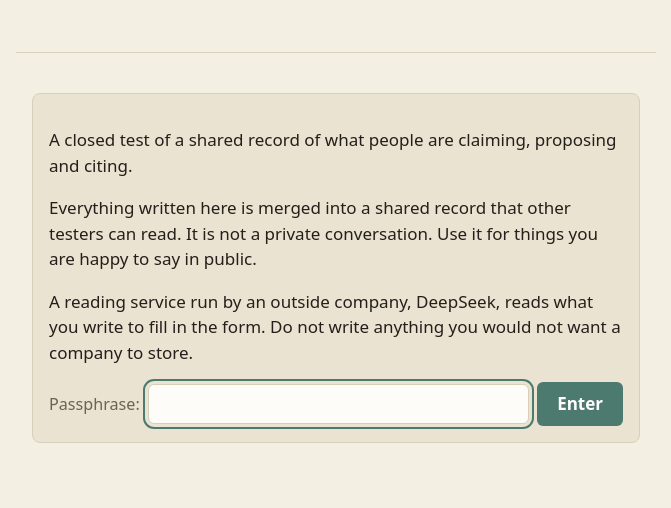
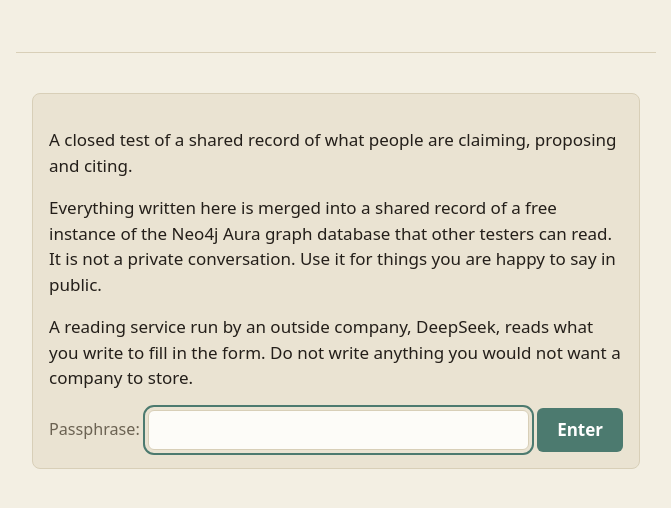
Before and after one commit to Jkintree2/open-collective-intelligence-demo, a FastAPI app: page /enter in a window 1280 px wide. Shown: the top 508 px of the page, without its empty margins (304-975 px from the left). Run offline with FastAPI, Linux system fonts and the light colour scheme; parts of the project's set-up code (start-up, migrations or seed data) failed here and were passed over.

Commit message:
Clarify shared record details in enter.html
Updated the description of shared record to specify Neo4j Aura.

```diff
--- a/app/templates/enter.html
+++ b/app/templates/enter.html
@@ -4,7 +4,7 @@
 <section class="card gate">
   <h1>{{ site_name }}</h1>
   <p>A closed test of a shared record of what people are claiming, proposing and citing.</p>
-  <p>Everything written here is merged into a shared record that other testers can read. It is not a private conversation. Use it for things you are happy to say in public.</p>
+  <p>Everything written here is merged into a shared record of a free instance of the Neo4j Aura graph database that other testers can read. It is not a private conversation. Use it for things you are happy to say in public.</p>
   <p>A reading service run by an outside company, DeepSeek, reads what you write to fill in the form. Do not write anything you would not want a company to store.</p>
   {% if message %}<p class="notice" role="alert">{{ message }}</p>{% endif %}
   <form method="post" action="/enter">
```
